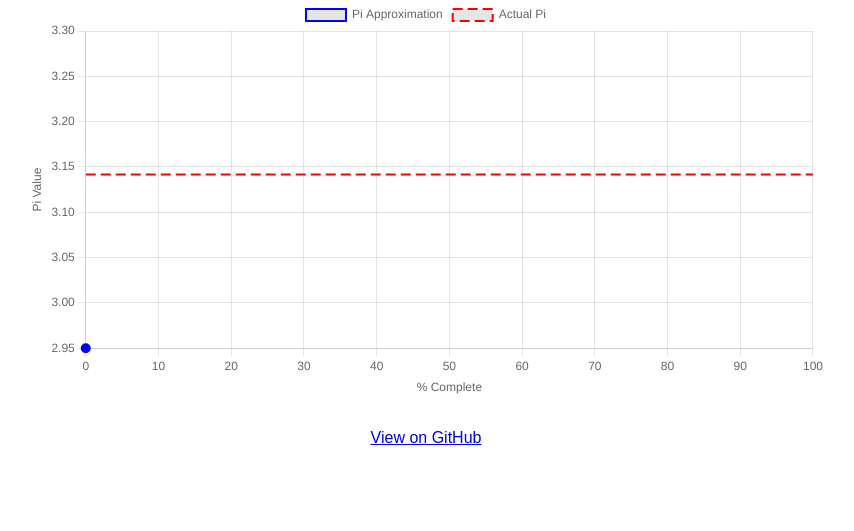
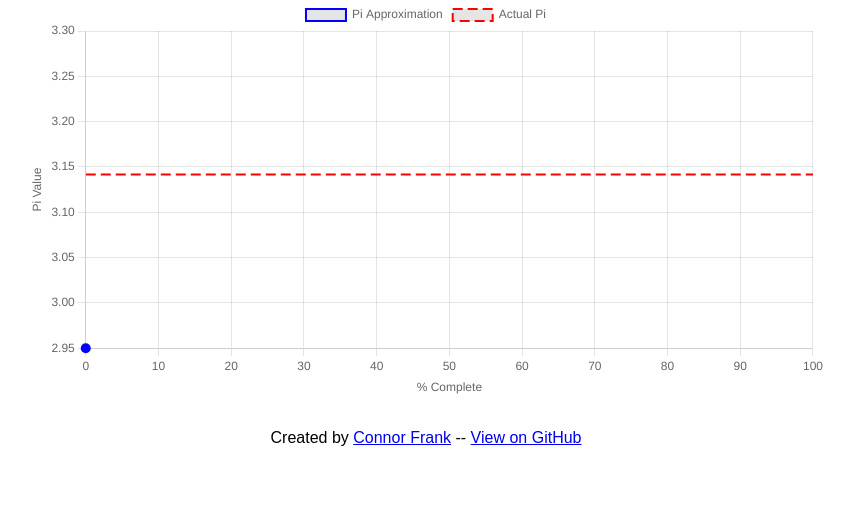
Before and after one commit to conjfrnk/Hydra, a Flask app: page /pi in a window 1280 px wide. Shown: the part 166-697 px from the top of the page, without its empty margins (214-1068 px from the left). Run offline with Flask 3, Linux system fonts and the light colour scheme.

Commit message:
add my name

```diff
--- a/webapp/templates/index.html
+++ b/webapp/templates/index.html
@@ -36,6 +36,8 @@
   </ul>
 
   <footer style="text-align: center; margin-top: 20px;">
+    Created by <a href="https://conjfrnk.com" target="_blank">Connor Frank</a>
+    --
     <a href="https://github.com/conjfrnk/hydra" target="_blank">View on GitHub</a>
   </footer>
 </body>
--- a/webapp/templates/mandelbrot.html
+++ b/webapp/templates/mandelbrot.html
@@ -199,6 +199,8 @@
   </script>
 
   <footer style="text-align: center; margin-top: 20px;">
+    Created by <a href="https://conjfrnk.com" target="_blank">Connor Frank</a>
+    --
     <a href="https://github.com/conjfrnk/hydra" target="_blank">View on GitHub</a>
   </footer>
 </body>
--- a/webapp/templates/pi.html
+++ b/webapp/templates/pi.html
@@ -310,6 +310,8 @@
   </script>
 
   <footer style="text-align: center; margin-top: 20px;">
+    Created by <a href="https://conjfrnk.com" target="_blank">Connor Frank</a>
+    --
     <a href="https://github.com/conjfrnk/hydra" target="_blank">View on GitHub</a>
   </footer>
 </body>
```
